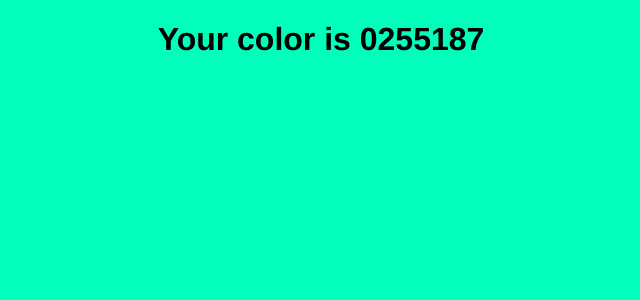
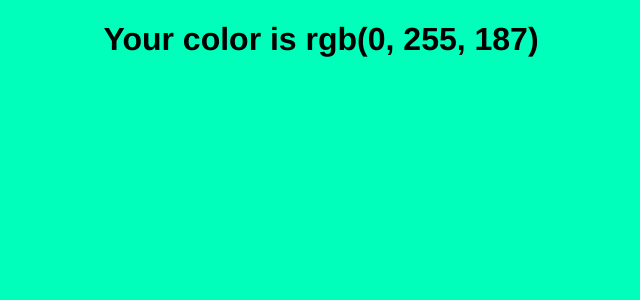
Before and after one commit to Ckbhatia/React-random-color-picker, a React (Create React App) app: page / in a window 1280 px wide. Shown: the top 300 px of the page, without its empty margins (319-959 px from the left). Built offline with nearby package versions, Linux system fonts and the light colour scheme.

Commit message:
fix: made heading readable by method

```diff
--- a/src/components/Random.jsx
+++ b/src/components/Random.jsx
@@ -41,7 +41,7 @@ class Random extends React.Component {
     return (
       <div>
         <h1 className={this.isLight() ? 'white' : 'black'}>
-            Your color is {this.state.color}
+            Your color is {this.formatColor(this.state.color)}
         </h1>
       </div>
     );
```
